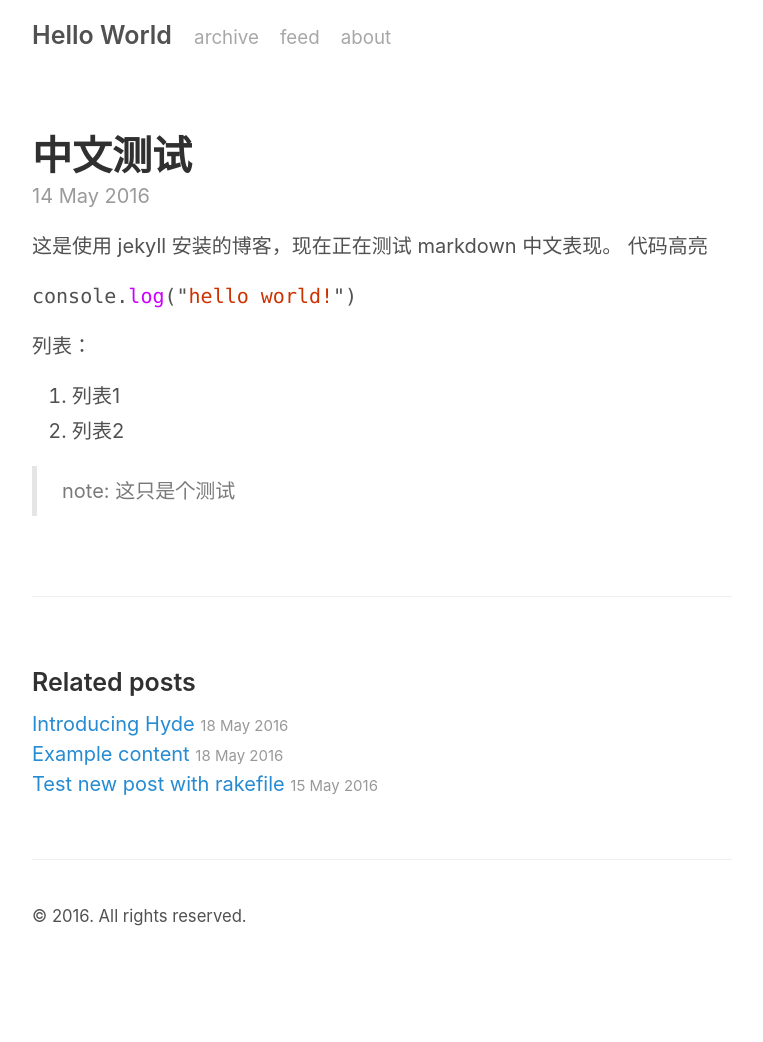
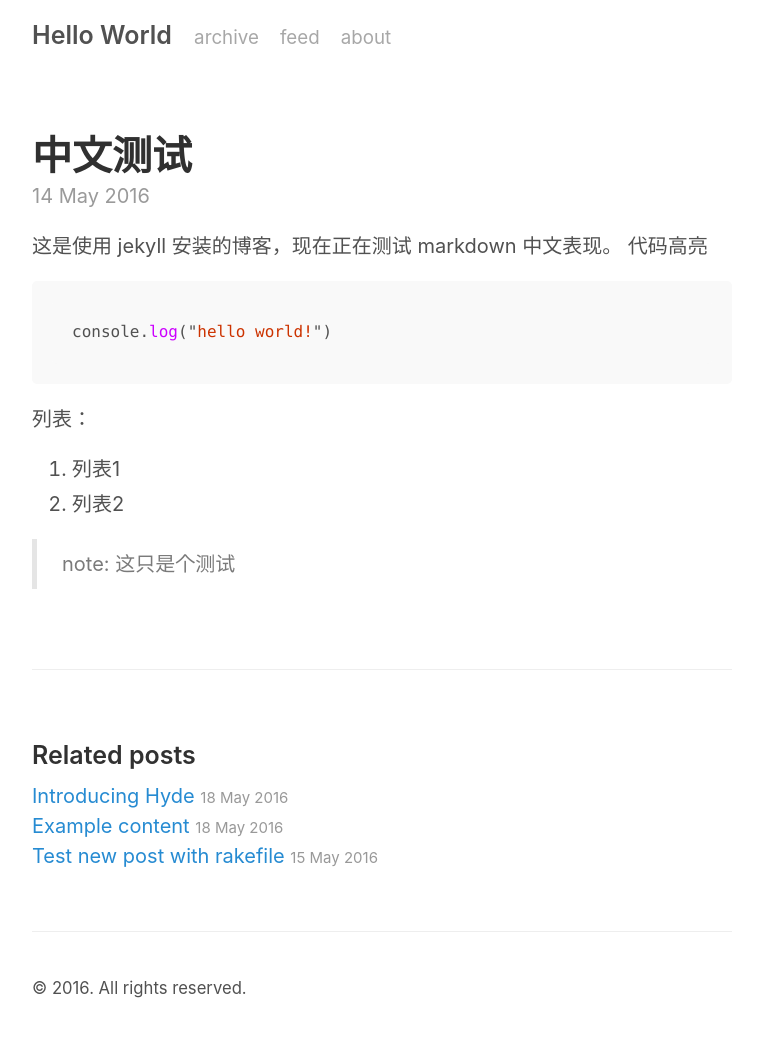
Before and after one commit to zjengjie/zjengjie.github.com, a Jekyll site: the page built from _posts/2016-05-14-中文测试.md, in a window 1280 px wide. Shown: the whole page, without its empty margins (258-1021 px from the left). Built offline with Jekyll 4.4.1, drawn with Linux system fonts in a browser that asks for light colours; before the commit the page ends 970 px from its top, so only the background shows below that.

Commit message:
highlight backup

```diff
--- a/_sass/_code.scss
+++ b/_sass/_code.scss
@@ -29,73 +29,31 @@ pre code {
 }
 
 // Pygments via Jekyll
-// .highlight {
-//   padding: 1rem;
-//   margin-bottom: 1rem;
-//   font-size: .8rem;
-//   line-height: 1.4;
-//   background-color: #f9f9f9;
-//   border-radius: .25rem;
+.highlight {
+  padding: 1rem;
+  margin-bottom: 1rem;
+  font-size: .8rem;
+  line-height: 1.4;
+  background-color: #f9f9f9;
+  border-radius: .25rem;
 
-//   pre {
-//     margin-bottom: 0;
-//     overflow-x: auto;
-//   }
-
-//   .lineno {
-//     display: inline-block; // Ensures the null space also isn't selectable
-//     padding-right: .75rem;
-//     padding-left: .25rem;
-//     color: #999;
-//     // Make sure numbers aren't selectable
-//     -webkit-user-select: none;
-//        -moz-user-select: none;
-//             user-select: none;
-//   }
-// }
-
-// so that the line numbers are not selectable
-@mixin unselectable() {
-  -webkit-touch-callout: none;
-  -webkit-user-select: none;
-  -khtml-user-select: none;
-  -moz-user-select: none;
-  -ms-user-select: none;
-  user-select: none;
-}
-@mixin opacity($opacity) {
-  opacity: $opacity;
-  $opacity-ie: $opacity * 100;
-  filter: alpha(opacity=$opacity-ie); //IE8
-}
-
-// having a lineno-container made it easier to style line number
-// code blocks without impacting normal code blocks
-.lineno-container > figure > pre {
-  padding: 0px;
-}
-
-.highlight {
-  pre.lineno {
-    border: none;
-    @include opacity(0.6);
+  pre {
+    margin-bottom: 0;
+    overflow-x: auto;
   }
 
   .lineno {
-    @include unselectable();
-  }
-
-  .gutter {
-    border-right: 1px solid #ccc;
-  }
-
-  pre {
-    pre {
-      border: none;
-      margin-bottom: 0px;
-    }
+    display: inline-block; // Ensures the null space also isn't selectable
+    padding-right: .75rem;
+    padding-left: .25rem;
+    color: #999;
+    // Make sure numbers aren't selectable
+    -webkit-user-select: none;
+       -moz-user-select: none;
+            user-select: none;
   }
 }
+
 
 // Gist via GitHub Pages
 // .gist .gist-file {
```
